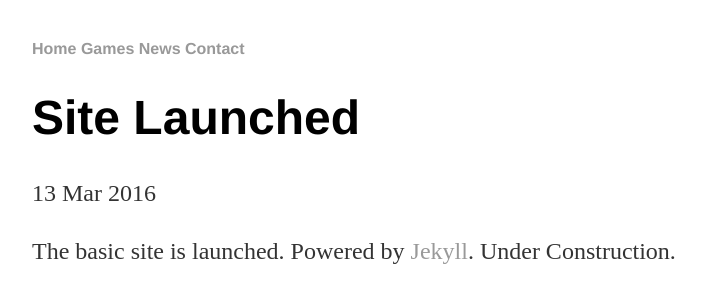
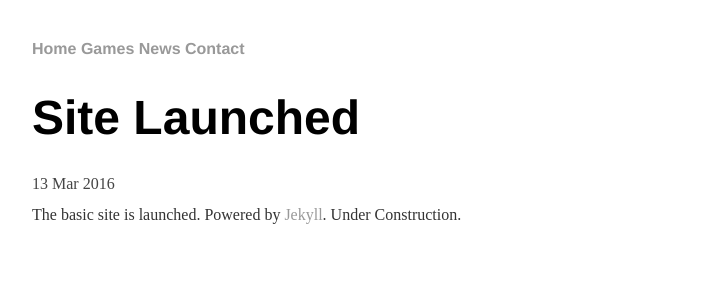
Before and after one commit to Power-Up-Games/power-up-games.github.io, a Jekyll site: the page built from _posts/2016-03-13-site-launched.md, in a window 1280 px wide. Shown: the top 303 px of the page, without its empty margins (160-865 px from the left). Built offline with Jekyll 4.4.1, drawn with Linux system fonts in a browser that asks for light colours; comment, search, counter and statistics services are not loaded.

Commit message:
style changes

```diff
--- a/css/main.css
+++ b/css/main.css
@@ -30,8 +30,8 @@ h1 {
 }
 
 p {
-	font-size: 1.5em;
-	line-height: 1.4em;
+	font-size: 1em;
+	line-height: 0.9em;
 	color: #333;
 }
 
@@ -43,3 +43,7 @@ ul.posts {
 ul.posts li {
 	list-style: none;
 }
+
+.meta {
+	color: #444;
+}
```
